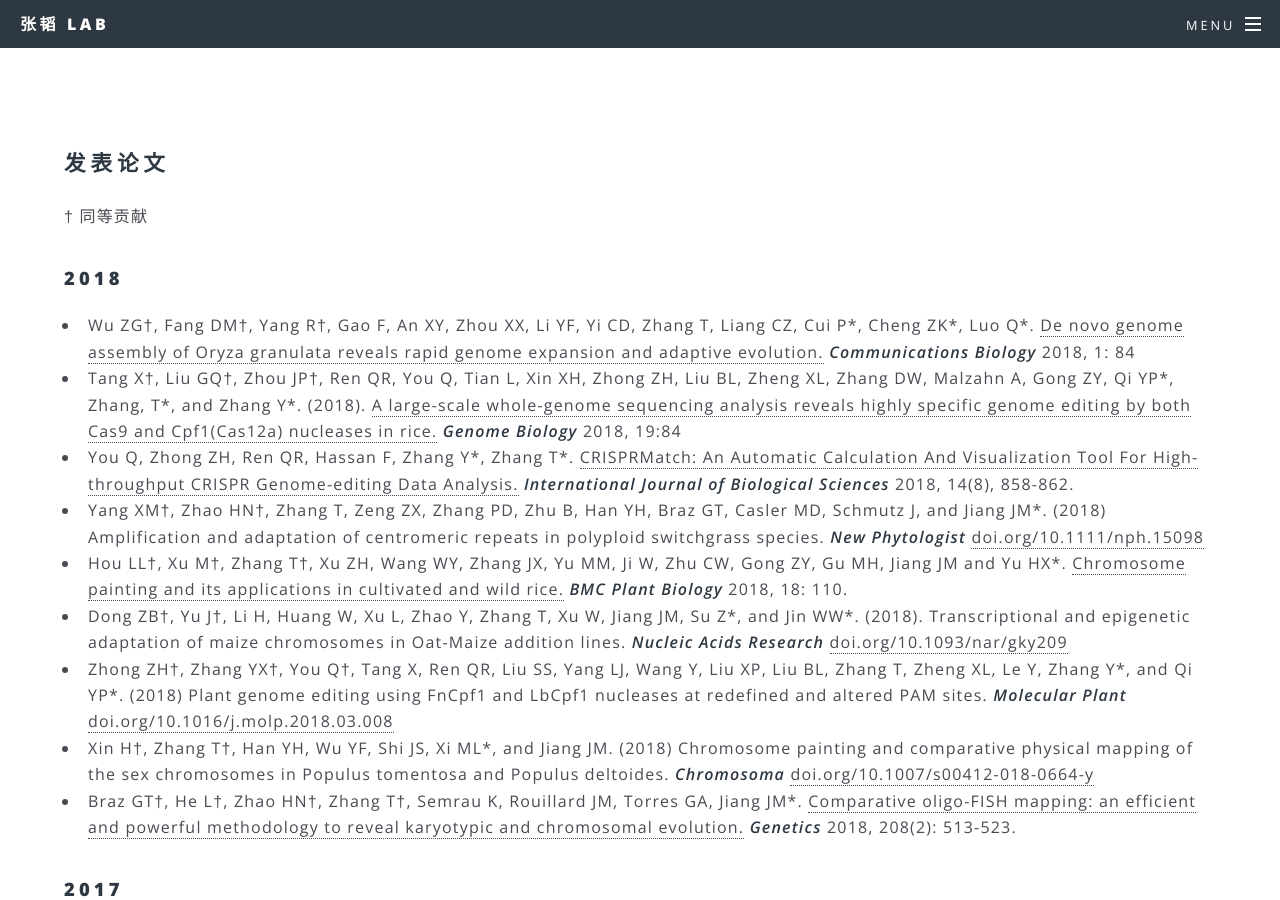
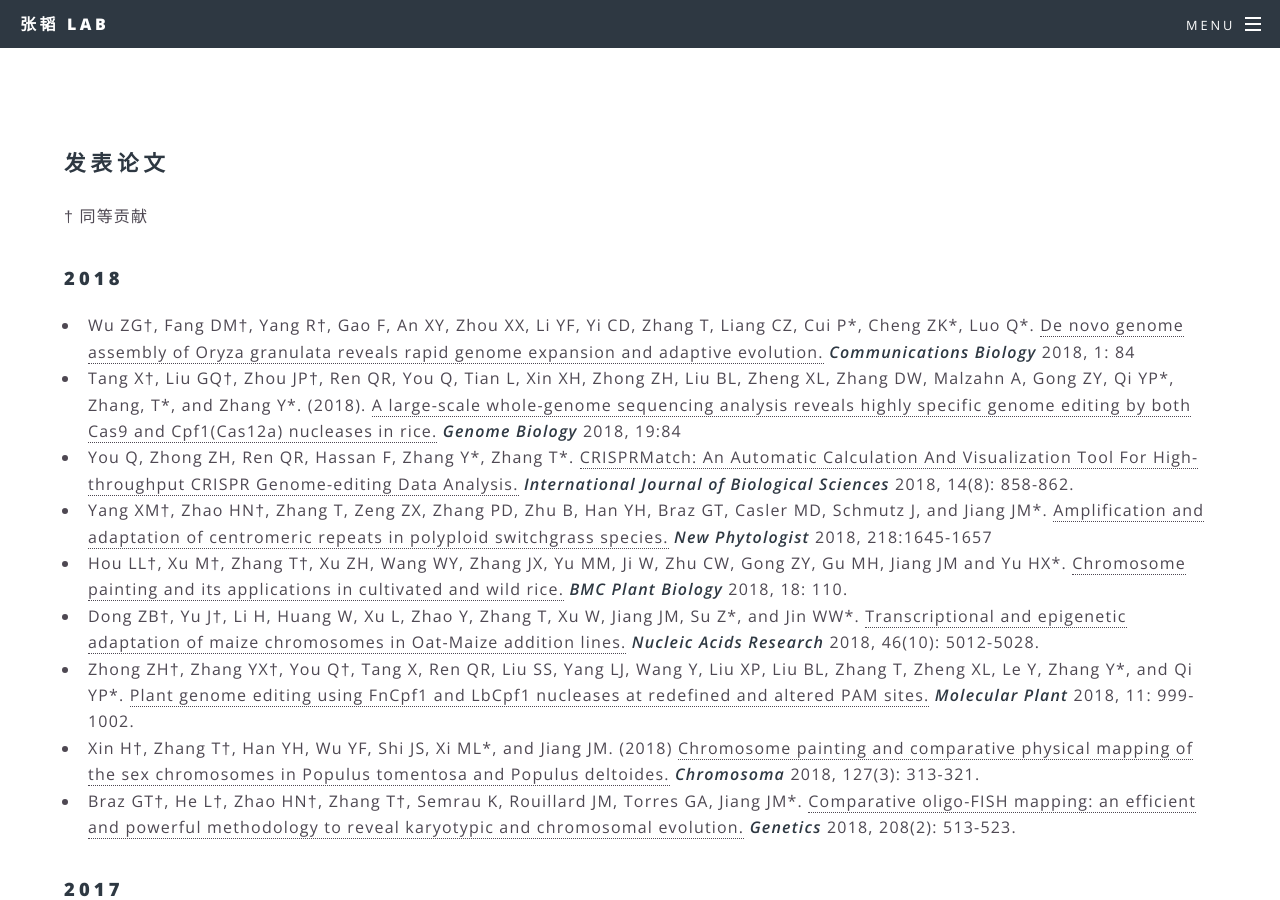
Before and after one commit to zhangtaolab/zhangtaolab.github.io, a Jekyll site: the page built from _pages/publication.md, in a window 1280 px wide and 900 px high. Built offline with Jekyll 4.4.1, drawn with Linux system fonts in a browser that asks for light colours.

Commit message:
pub update

```diff
--- a/_pages/publication.md
+++ b/_pages/publication.md
@@ -8,12 +8,12 @@ title: 发表论文
 ### 2018
 - Wu ZG†, Fang DM†, Yang R†, Gao F, An XY, Zhou XX, Li YF, Yi CD, Zhang T, Liang CZ, Cui P\*, Cheng ZK\*, Luo Q\*. [De novo genome assembly of Oryza granulata reveals rapid genome expansion and adaptive evolution.](https://www.nature.com/articles/s42003-018-0089-4) _**Communications Biology**_ 2018, 1: 84
 - Tang X†, Liu GQ†, Zhou JP†, Ren QR, You Q, Tian L, Xin XH, Zhong ZH, Liu BL, Zheng XL, Zhang DW, Malzahn A, Gong ZY, Qi YP\*, Zhang, T\*, and Zhang Y\*. (2018). [A large-scale whole-genome sequencing analysis reveals highly specific genome editing by both Cas9 and Cpf1(Cas12a) nucleases in rice.](https://doi.org/10.1186/s13059-018-1458-5) _**Genome Biology**_ 2018, 19:84
-- You Q, Zhong ZH, Ren QR, Hassan F, Zhang Y\*, Zhang T\*. [CRISPRMatch: An Automatic Calculation And Visualization Tool For High-throughput CRISPR Genome-editing Data Analysis.](http://www.ijbs.com/v14p0858.htm) _**International Journal of Biological Sciences**_ 2018, 14(8), 858-862.
-- Yang XM†, Zhao HN†, Zhang T, Zeng ZX, Zhang PD, Zhu B, Han YH, Braz GT, Casler MD, Schmutz J, and Jiang JM\*. (2018) Amplification and adaptation of centromeric repeats in polyploid switchgrass species. _**New Phytologist**_ [doi.org/10.1111/nph.15098](https://nph.onlinelibrary.wiley.com/doi/10.1111/nph.15098)
+- You Q, Zhong ZH, Ren QR, Hassan F, Zhang Y\*, Zhang T\*. [CRISPRMatch: An Automatic Calculation And Visualization Tool For High-throughput CRISPR Genome-editing Data Analysis.](http://www.ijbs.com/v14p0858.htm) _**International Journal of Biological Sciences**_ 2018, 14(8): 858-862.
+- Yang XM†, Zhao HN†, Zhang T, Zeng ZX, Zhang PD, Zhu B, Han YH, Braz GT, Casler MD, Schmutz J, and Jiang JM\*. [Amplification and adaptation of centromeric repeats in polyploid switchgrass species.](https://nph.onlinelibrary.wiley.com/doi/10.1111/nph.15098) _**New Phytologist**_ 2018, 218:1645-1657
 - Hou LL†, Xu M†, Zhang T†, Xu ZH, Wang WY, Zhang JX, Yu MM, Ji W, Zhu CW, Gong ZY, Gu MH, Jiang JM and Yu HX\*. [Chromosome painting and its applications in cultivated and wild rice.](https://rdcu.be/UyBT) _**BMC Plant Biology**_ 2018, 18: 110.
-- Dong ZB†, Yu J†, Li H, Huang W, Xu L, Zhao Y, Zhang T, Xu W, Jiang JM, Su Z\*, and Jin WW\*. (2018). Transcriptional and epigenetic adaptation of maize chromosomes in Oat-Maize addition lines. _**Nucleic Acids Research**_ [doi.org/10.1093/nar/gky209](https://doi.org/10.1093/nar/gky209)
-- Zhong ZH†, Zhang YX†, You Q†, Tang X, Ren QR, Liu SS, Yang LJ, Wang Y, Liu XP, Liu BL, Zhang T, Zheng XL, Le Y, Zhang Y\*, and Qi YP\*. (2018) Plant genome editing using FnCpf1 and LbCpf1 nucleases at redefined and altered PAM sites. _**Molecular Plant**_ [doi.org/10.1016/j.molp.2018.03.008](http://www.cell.com/molecular-plant/fulltext/S1674-2052(18)30094-7)
-- Xin H†, Zhang T†, Han YH, Wu YF, Shi JS, Xi ML\*, and Jiang JM. (2018)  Chromosome painting and comparative physical mapping of the sex chromosomes in Populus tomentosa and Populus deltoides. _**Chromosoma**_  [doi.org/10.1007/s00412-018-0664-y](https://link.springer.com/article/10.1007/s00412-018-0664-y)
+- Dong ZB†, Yu J†, Li H, Huang W, Xu L, Zhao Y, Zhang T, Xu W, Jiang JM, Su Z\*, and Jin WW\*. [Transcriptional and epigenetic adaptation of maize chromosomes in Oat-Maize addition lines.](https://doi.org/10.1093/nar/gky209) _**Nucleic Acids Research**_  2018, 46(10): 5012-5028.
+- Zhong ZH†, Zhang YX†, You Q†, Tang X, Ren QR, Liu SS, Yang LJ, Wang Y, Liu XP, Liu BL, Zhang T, Zheng XL, Le Y, Zhang Y\*, and Qi YP\*. [Plant genome editing using FnCpf1 and LbCpf1 nucleases at redefined and altered PAM sites.](http://www.cell.com/molecular-plant/fulltext/S1674-2052(18)30094-7) _**Molecular Plant**_ 2018, 11: 999-1002.
+- Xin H†, Zhang T†, Han YH, Wu YF, Shi JS, Xi ML\*, and Jiang JM. (2018)  [Chromosome painting and comparative physical mapping of the sex chromosomes in Populus tomentosa and Populus deltoides.](https://link.springer.com/article/10.1007/s00412-018-0664-y) _**Chromosoma**_  2018, 127(3): 313-321.
 - Braz GT†, He L†, Zhao HN†, Zhang T†, Semrau K, Rouillard JM, Torres GA, Jiang JM\*. [Comparative oligo-FISH mapping: an efficient and powerful methodology to reveal karyotypic and chromosomal evolution.](http://www.genetics.org/content/208/2/513.full.pdf) _**Genetics**_ 2018, 208(2): 513-523.
 
 ### 2017
```
